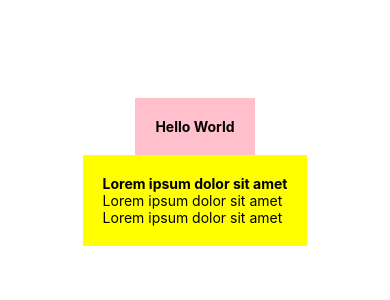
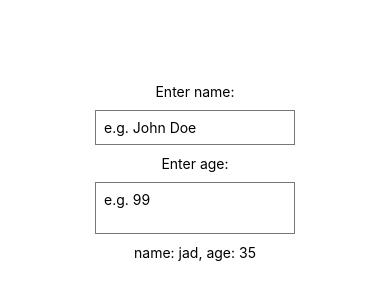
Before and after one commit to jad-amine/React_Native, a React Native app: screen / in a window 390 px wide. Shown: the part 250-550 px from the top of the page. Built offline with nearby package versions, Linux system fonts and the light colour scheme.

Commit message:
Added TextInput

```diff
--- a/App.js
+++ b/App.js
@@ -1,17 +1,33 @@
 import { StatusBar } from "expo-status-bar";
-import { StyleSheet, Text, View } from "react-native";
+import { useState } from "react";
+import { StyleSheet, Text, View, Button, TextInput } from "react-native";
+import {} from "react-native-web";
 
 export default function App() {
+  const [name, setName] = useState("jad");
+  const [age, setAge] = useState(35);
+
   return (
     <View style={styles.container}>
-      <View style={styles.header}>
-        <Text style={styles.boldText}>Hello World</Text>
-      </View>
-      <View style={styles.body}>
-        <Text style={styles.boldText}>Lorem ipsum dolor sit amet</Text>
-        <Text>Lorem ipsum dolor sit amet</Text>
-        <Text>Lorem ipsum dolor sit amet</Text>
-      </View>
+      <Text>Enter name:</Text>
+      <TextInput
+        style={styles.input}
+        placeholder="e.g. John Doe"
+        onChangeText={(val) => setName(val)}
+      />
+
+      <Text>Enter age:</Text>
+      <TextInput
+        multiline
+        keyboardType="numeric"
+        style={styles.input}
+        placeholder="e.g. 99"
+        onChangeText={(val) => setAge(val)}
+      />
+
+      <Text>
+        name: {name}, age: {age}
+      </Text>
     </View>
   );
 }
@@ -23,15 +39,11 @@
     alignItems: "center",
     justifyContent: "center",
   },
-  header: {
-    backgroundColor: "pink",
-    padding: 20,
-  },
-  boldText: {
-    fontWeight: "bold",
-  },
-  body: {
-    backgroundColor: "yellow",
-    padding: 20,
+  input: {
+    borderWidth: 1,
+    borderColor: "#777",
+    padding: 8,
+    margin: 10,
+    width: 200,
   },
 });
```
